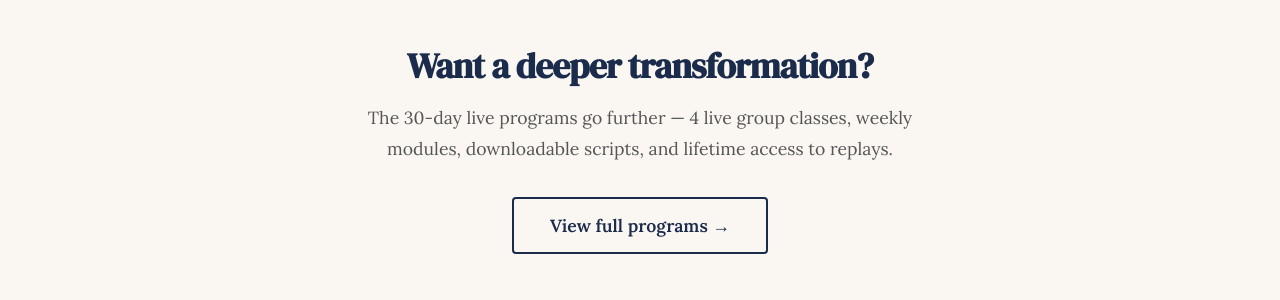
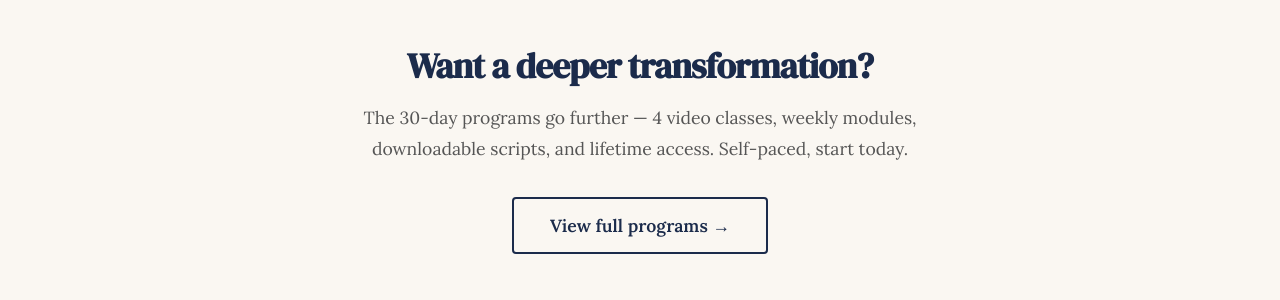
Before and after one commit to fuzzarelly/michaelhetherington.com, a Jekyll site: the page built from classes/index.html, in a window 1280 px wide and 900 px high, scrolled down 3366 px. Shown: the part 154-454 px from the top of the window. Built offline with Jekyll 4.4.1, drawn with Linux system fonts in a browser that asks for light colours; a script that is not in the unit is left out.

Commit message:
Classes page: describe the 30-day programs as self-paced
Co-Authored-By: Claude Opus 5.5 <noreply@anthropic.com>

```diff
--- a/classes/index.html
+++ b/classes/index.html
@@ -213,7 +213,7 @@ canonical: "https://www.michaelhetherington.com/classes/"
   <section class="section-light">
     <div class="container text-center">
       <h2 class="mb-sm">Want a deeper transformation?</h2>
-      <p class="mx-auto mb-md" style="max-width: 560px; color: #555;">The 30-day live programs go further — 4 live group classes, weekly modules, downloadable scripts, and lifetime access to replays.</p>
+      <p class="mx-auto mb-md" style="max-width: 560px; color: #555;">The 30-day programs go further — 4 video classes, weekly modules, downloadable scripts, and lifetime access. Self-paced, start today.</p>
       <a href="/programs/" class="btn-secondary btn-lg">View full programs &rarr;</a>
     </div>
   </section>
```
